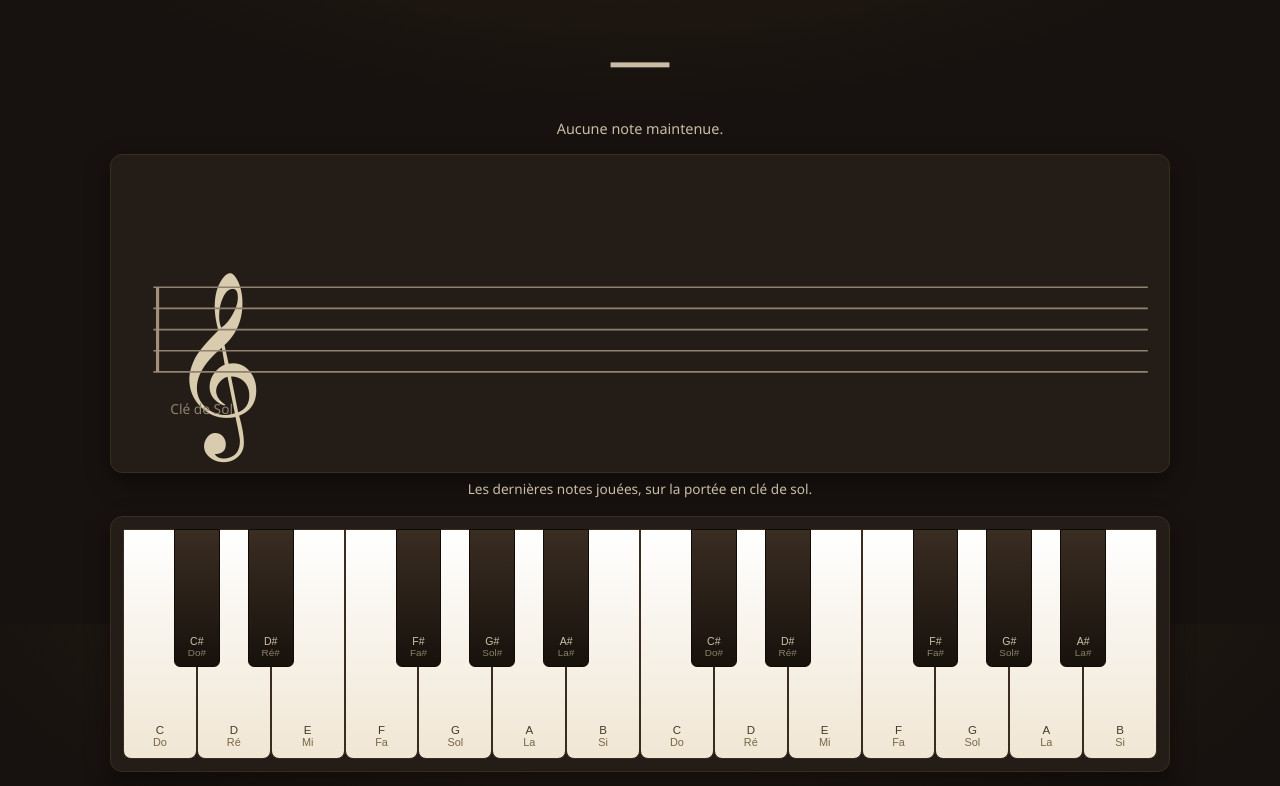
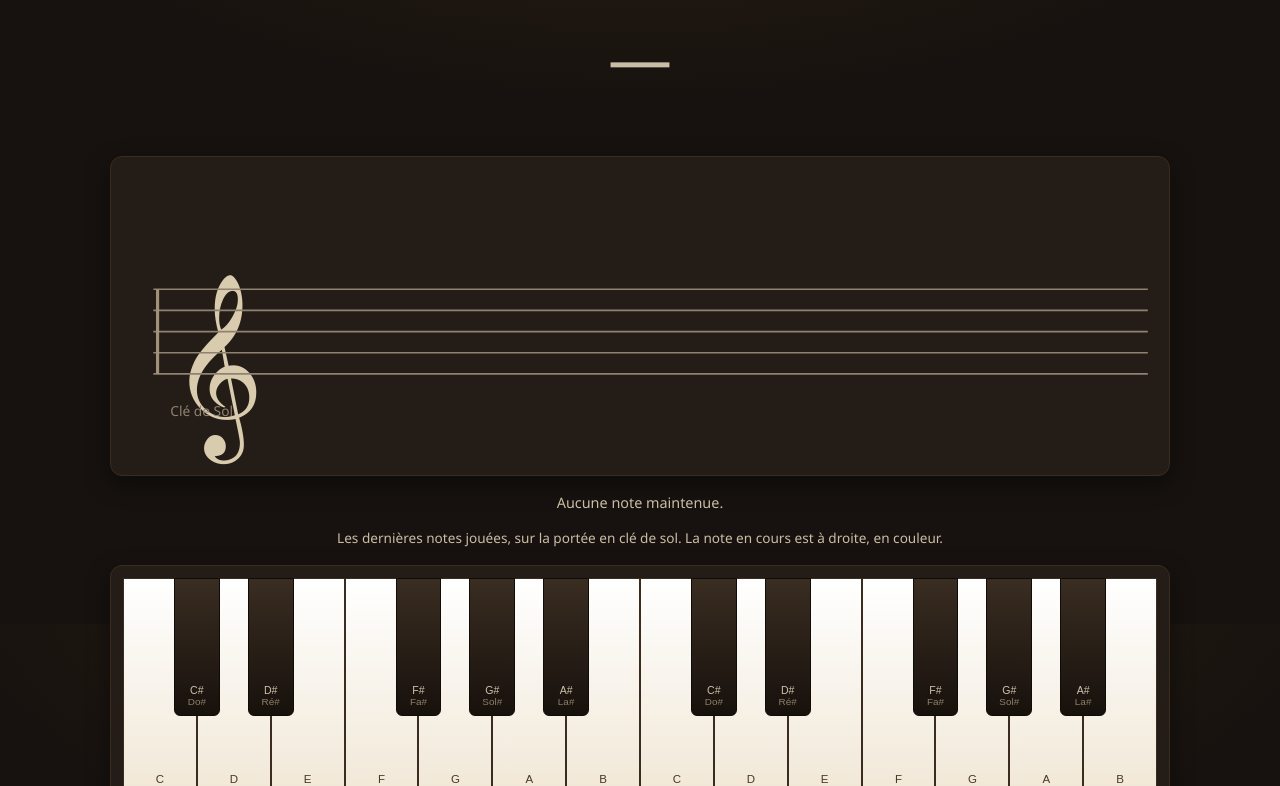
Before and after one commit to yann-leschevin/Appli_Musique_Piano, a Flask app: page / in a window 1280 px wide. Shown: the part 176-962 px from the top of the page. Run offline with Flask 3, Linux system fonts and the light colour scheme.

Commit message:
Portée : note en cours en couleur à droite, notes précédentes qui défilent
Reprise des améliorations de la version en ligne : nom de la note sous la
portée, barre « notes maintenues / accord » à hauteur fixe sous la portée
(le piano ne bouge plus), pas d'accord affiché pour une seule note.

Co-Authored-By: Claude Opus 5.5 <noreply@anthropic.com>

```diff
--- a/static/css/style.css
+++ b/static/css/style.css
@@ -117,6 +117,7 @@ body {
 .last-note-details {
   font-size: 1rem;
   color: var(--text-dim);
+  min-height: 1.5em;
 }
 
 .note-facts {
@@ -124,6 +125,7 @@ body {
   flex-wrap: wrap;
   gap: 8px;
   justify-content: center;
+  min-height: 2em;
 }
 .note-facts span, .chord-box .chord-label, .active-notes .active-label {
   background: var(--bg-panel);
@@ -136,6 +138,25 @@ body {
 .chord-box {
   font-size: 0.95rem;
   color: var(--accent-strong);
+  font-weight: 600;
+}
+.chord-box:empty { display: none; }
+
+/* Barre sous la portée : hauteur fixe pour que rien ne bouge en jouant */
+.staff-status {
+  display: flex;
+  align-items: center;
+  justify-content: center;
+  gap: 16px;
+  height: 2.4em;
+  margin-top: 8px;
+  overflow: hidden;
+  white-space: nowrap;
+}
+.staff-status > div {
+  min-width: 0;
+  overflow: hidden;
+  text-overflow: ellipsis;
 }
 
 .active-notes { font-size: 0.9rem; color: var(--text-dim); }
--- a/static/js/piano.js
+++ b/static/js/piano.js
@@ -695,7 +695,7 @@
       }
     });
     unique.sort(function (a, b) { return a - b; });
-    if (unique.length === 0) return "";
+    if (unique.length < 2) return ""; /* une seule note : pas d'accord à afficher */
 
     var root = unique[0];
     var intervals = unique.map(function (pc) {
@@ -823,18 +823,45 @@
     return groups;
   }
 
+  /* La note (ou l'accord) en cours est tout à droite de la portée, en couleur ;
+   * les notes précédentes défilent vers la gauche en s'estompant doucement. */
+  var STAFF_CURRENT_X = 945;
+  var STAFF_LEFT_LIMIT = 190; /* à droite de la clé de sol */
+  var STAFF_STEP_X = 54;
+  var CURRENT_NOTE_COLOR = "#5ec8ff";
+  var PAST_NOTE_COLOR = "#f6e7cc";
+  var SHARP_COLOR = "#f0b45f";
+
   function refreshStaff() {
     if (!dom.staffNotes) return;
     clearElement(dom.staffNotes);
 
     var groups = groupStaffEvents();
-    var x = 975;
-    var xStep = 64;
+    if (groups.length === 0) return;
 
-    for (var gi = groups.length - 1; gi >= 0; gi--) {
+    /* Bande lumineuse derrière la note en cours */
+    var band = document.createElementNS(SVG_NS, "rect");
+    band.setAttribute("x", String(STAFF_CURRENT_X - 30));
+    band.setAttribute("y", "20");
+    band.setAttribute("width", "60");
+    band.setAttribute("height", "260");
+    band.setAttribute("rx", "10");
+    band.setAttribute("fill", CURRENT_NOTE_COLOR);
+    band.setAttribute("fill-opacity", "0.10");
+    band.setAttribute("class", "staff-current-band");
+    dom.staffNotes.appendChild(band);
+
+    var x = STAFF_CURRENT_X;
+    for (var gi = groups.length - 1, age = 0; gi >= 0 && x >= STAFF_LEFT_LIMIT; gi--, age++) {
       var group = groups[gi];
+      var current = age === 0;
+      var color = current ? CURRENT_NOTE_COLOR : PAST_NOTE_COLOR;
+      var parent = document.createElementNS(SVG_NS, "g");
+      parent.setAttribute("opacity", String(current ? 1 : Math.max(0.4, 0.92 - age * 0.04)));
+      if (current) parent.setAttribute("class", "staff-current");
+      dom.staffNotes.appendChild(parent);
+
       var sorted = group.slice().sort(function (a, b) { return a.midi - b.midi; });
-
       var minDia = midiToDiatonic(sorted[0].midi);
       var maxDia = midiToDiatonic(sorted[sorted.length - 1].midi);
       var stemUp = (minDia + maxDia) / 2 <= 34;
@@ -852,22 +879,39 @@
           var lx1 = x - 16;
           var lx2 = x + 16;
           if (struck) lx1 -= 14;
-          drawLedgerLine(lx1, lx2, staffY(ledgerY));
+          drawLedgerLine(parent, lx1, lx2, staffY(ledgerY));
         }
 
         if (struck) {
-          drawSharp(x - (ni === 0 ? 12 : 12), y);
+          drawSharp(parent, x - 12, y, current ? CURRENT_NOTE_COLOR : SHARP_COLOR);
         }
 
-        drawNoteHead(x, y);
+        drawNoteHead(parent, x, y, color, current);
 
         if (stemUp) {
-          drawStem(x + 9, y - 4, x + 9, y - 42);
+          drawStem(parent, x + 9, y - 4, x + 9, y - 42, color);
         } else {
-          drawStem(x + 9, y + 4, x + 9, y + 42);
+          drawStem(parent, x + 9, y + 4, x + 9, y + 42, color);
         }
       }
-      x -= xStep;
+      if (current) {
+        /* Nom de la note en cours sous la portée (ex. « Do 4 » ou « Do 4 · Mi 4 ») */
+        var label = document.createElementNS(SVG_NS, "text");
+        var labelText = sorted.map(function (ev) {
+          var n = noteNames(ev.midi);
+          return n.fr + " " + n.octave;
+        }).join(" · ");
+        /* Centré sous la note, mais sans dépasser le bord droit de la portée */
+        label.setAttribute("x", String(Math.min(x, 992 - labelText.length * 4.6)));
+        label.setAttribute("y", "272");
+        label.setAttribute("text-anchor", "middle");
+        label.setAttribute("font-size", "16");
+        label.setAttribute("font-weight", "700");
+        label.setAttribute("fill", CURRENT_NOTE_COLOR);
+        label.textContent = labelText;
+        parent.appendChild(label);
+      }
+      x -= STAFF_STEP_X;
     }
   }
 
@@ -887,31 +931,31 @@
     return null;
   }
 
-  function drawNoteHead(x, y) {
+  function drawNoteHead(parent, x, y, color, current) {
     var el = document.createElementNS(SVG_NS, "ellipse");
     el.setAttribute("cx", String(x));
     el.setAttribute("cy", String(y));
     el.setAttribute("rx", "9");
     el.setAttribute("ry", "6.5");
     el.setAttribute("transform", "rotate(-20 " + x + " " + y + ")");
-    el.setAttribute("fill", "#f6e7cc");
-    el.setAttribute("stroke", "#17120f");
-    el.setAttribute("stroke-width", "1");
-    dom.staffNotes.appendChild(el);
+    el.setAttribute("fill", color);
+    el.setAttribute("stroke", current ? "#ffffff" : "#17120f");
+    el.setAttribute("stroke-width", current ? "1.5" : "1");
+    parent.appendChild(el);
   }
 
-  function drawSharp(x, y) {
+  function drawSharp(parent, x, y, color) {
     var el = document.createElementNS(SVG_NS, "text");
     el.setAttribute("x", String(x));
     el.setAttribute("y", String(y + 8));
     el.setAttribute("font-size", "22");
-    el.setAttribute("fill", "#f0b45f");
+    el.setAttribute("fill", color);
     el.setAttribute("font-family", "DejaVu Sans, Segoe UI Symbol, sans-serif");
     el.textContent = "\u266F";
-    dom.staffNotes.appendChild(el);
+    parent.appendChild(el);
   }
 
-  function drawLedgerLine(x1, x2, y) {
+  function drawLedgerLine(parent, x1, x2, y) {
     var el = document.createElementNS(SVG_NS, "line");
     el.setAttribute("x1", String(x1));
     el.setAttribute("y1", String(y));
@@ -919,18 +963,18 @@
     el.setAttribute("y2", String(y));
     el.setAttribute("stroke", "#a09178");
     el.setAttribute("stroke-width", "2");
-    dom.staffNotes.appendChild(el);
+    parent.appendChild(el);
   }
 
-  function drawStem(x1, y1, x2, y2) {
+  function drawStem(parent, x1, y1, x2, y2, color) {
     var el = document.createElementNS(SVG_NS, "line");
     el.setAttribute("x1", String(x1));
     el.setAttribute("y1", String(y1));
     el.setAttribute("x2", String(x2));
     el.setAttribute("y2", String(y2));
-    el.setAttribute("stroke", "#f6e7cc");
+    el.setAttribute("stroke", color);
     el.setAttribute("stroke-width", "2");
-    dom.staffNotes.appendChild(el);
+    parent.appendChild(el);
   }
 
   /* ============================================================
--- a/templates/index.html
+++ b/templates/index.html
@@ -26,8 +26,6 @@
         <span class="last-note-details" id="lastNoteDetails"></span>
       </div>
       <div class="note-facts" id="noteFacts" aria-live="polite"></div>
-      <div class="chord-box" id="chordBox" aria-live="polite"></div>
-      <div class="active-notes" id="activeNotes" aria-live="polite"></div>
     </section>
 
     <section class="staff-section" aria-label="Portée musicale">
@@ -38,7 +36,12 @@
         <g id="staffLines"></g>
         <g id="staffNotes"></g>
       </svg>
-      <p class="staff-caption">Les dernières notes jouées, sur la portée en clé de sol.</p>
+      <!-- Notes maintenues et accord : hauteur fixe, sous la portée (ne décale plus le piano) -->
+      <div class="staff-status">
+        <div class="active-notes" id="activeNotes" aria-live="polite">Aucune note maintenue.</div>
+        <div class="chord-box" id="chordBox" aria-live="polite"></div>
+      </div>
+      <p class="staff-caption">Les dernières notes jouées, sur la portée en clé de sol. La note en cours est à droite, en couleur.</p>
     </section>
 
     <section class="piano-section">
```
